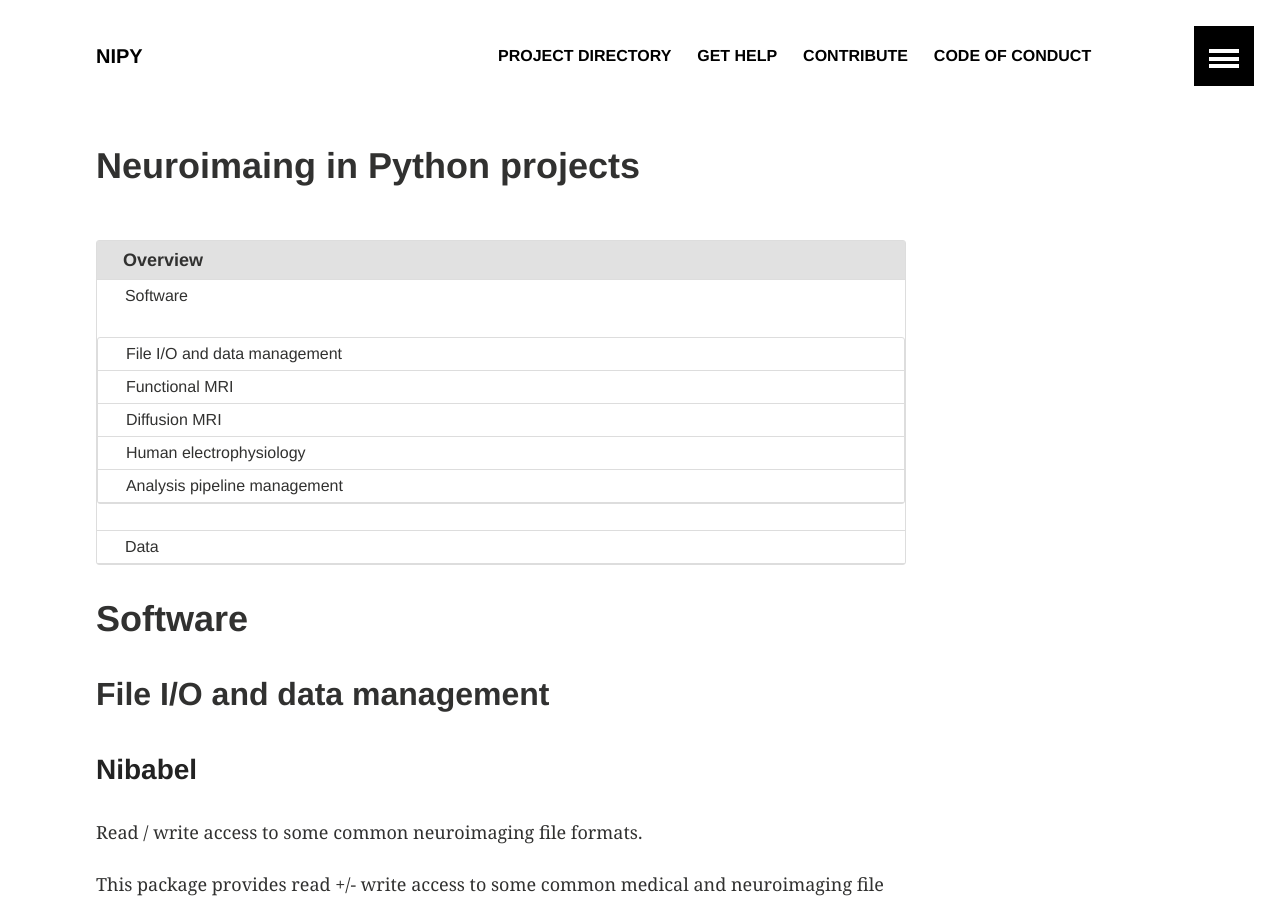
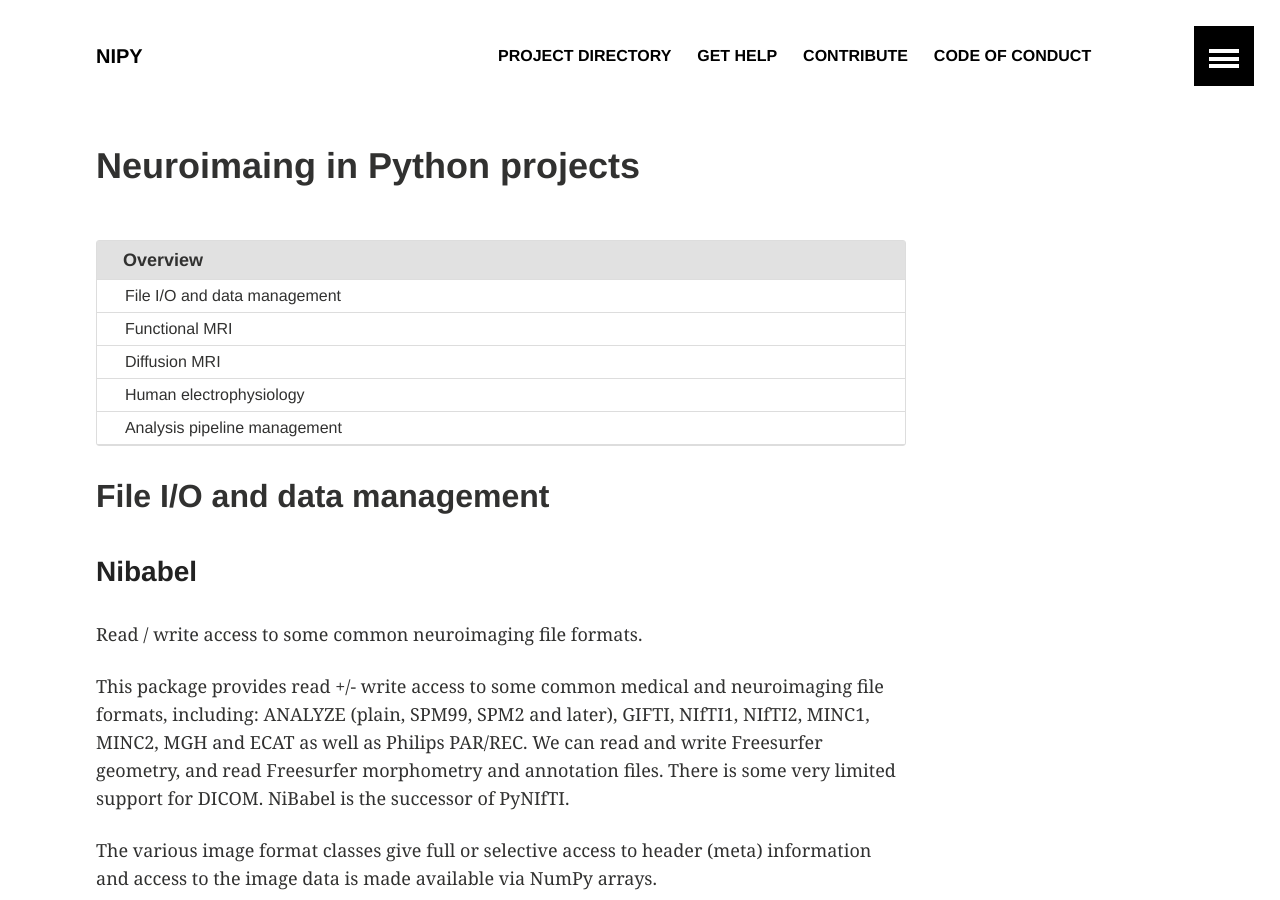
Before and after one commit to nipy/nipy.github.io, a Jekyll site: the page built from project-directory/index.md, in a window 1280 px wide and 900 px high. Built offline with Jekyll 4.4.1, drawn with Linux system fonts in a browser that asks for light colours.

```diff
--- a/project-directory/index.md
+++ b/project-directory/index.md
@@ -14,7 +14,6 @@
 
 {% include toc.html %}
 
-# Software
 
 ## File I/O and data management
 
@@ -84,9 +83,3 @@
 - Process data faster by running it in parallel on many cores/machines.
 - Make your research easily reproducible.
 - Share your processing workflows with the community.
-
-
-
-# Data
-
-### Open fMRI
```
